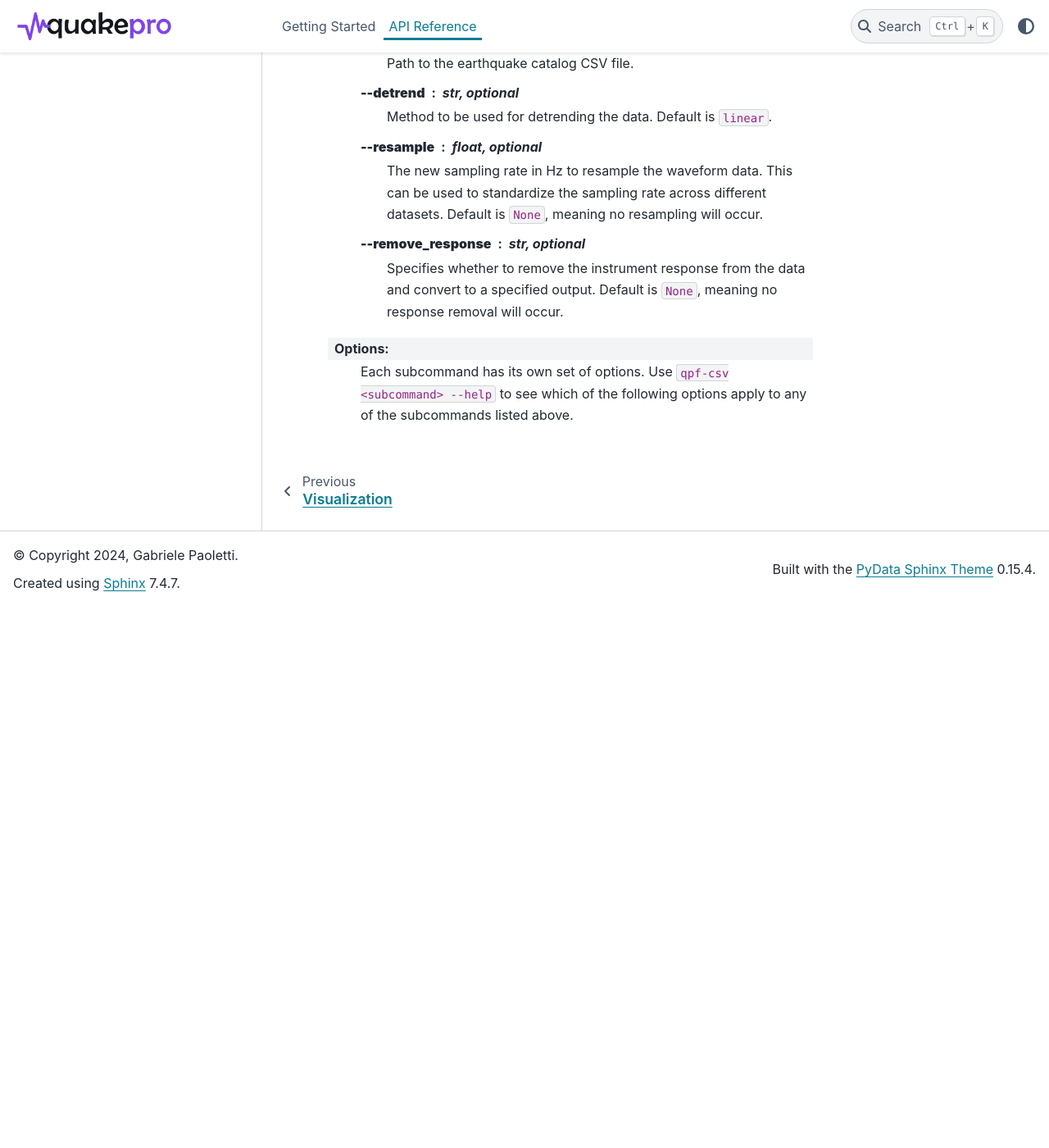
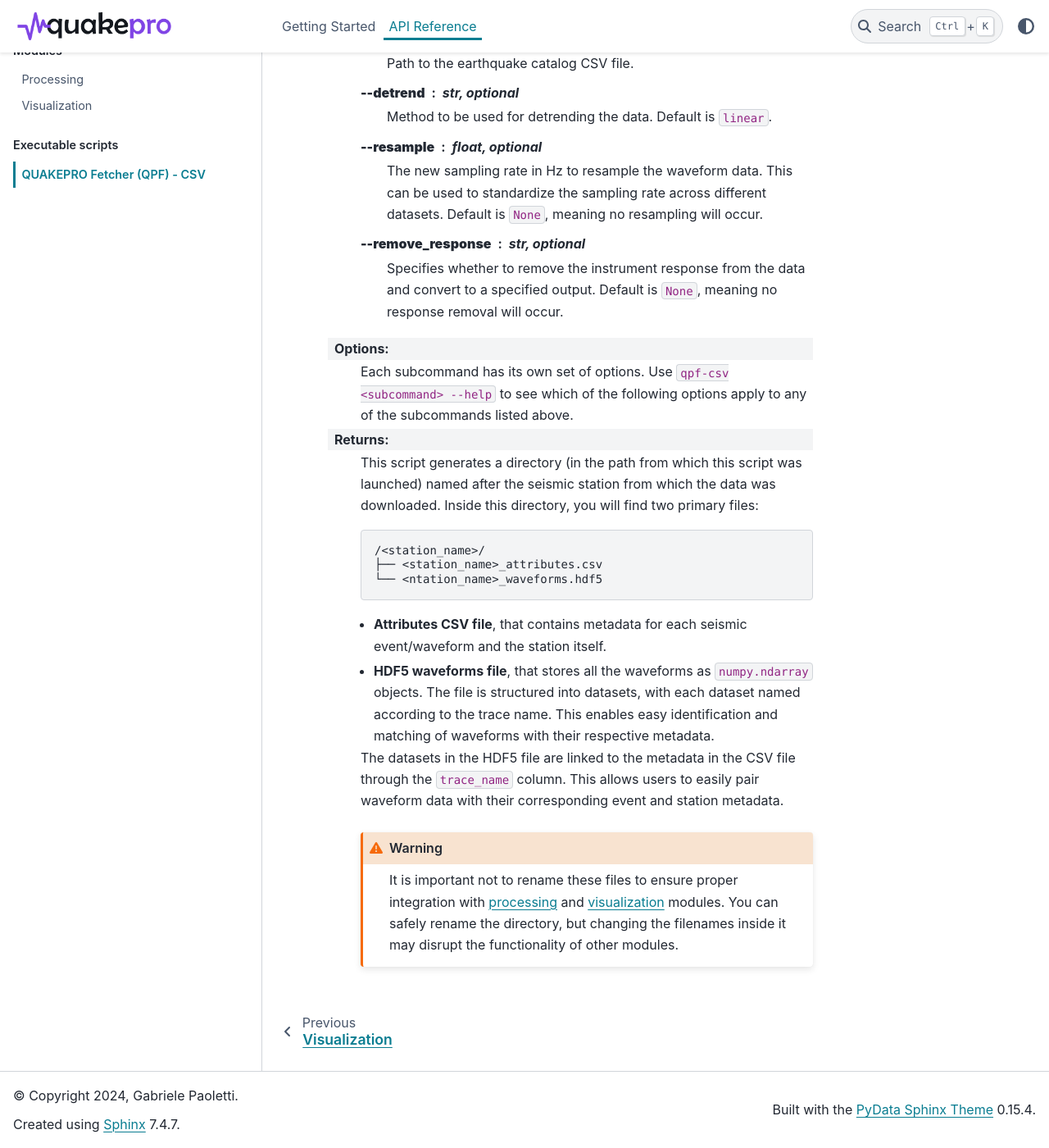
Before and after one commit to gabrielepaoletti/quakepro, a Sphinx documentation site: the page built from docs/source/documentation/scripts/fetcher_csv.rst, in a window 1280 px wide and 1400 px high, scrolled down 1334 px. Shown: the whole window at 82% size. Built offline with Sphinx 7.4.7 and the PyData theme 0.15.4, drawn with Linux system fonts in a browser that asks for light colours; before the commit the page ends 2075 px from its top, so only the background shows below that.

Commit message:
Updated docs

```diff
--- a/docs/source/documentation/scripts/fetcher_csv.rst
+++ b/docs/source/documentation/scripts/fetcher_csv.rst
@@ -50,3 +50,20 @@
 
     :Options:
         Each subcommand has its own set of options. Use ``qpf-csv <subcommand> --help`` to see which of the following options apply to any of the subcommands listed above.
+
+    :Returns:
+        This script generates a directory (in the path from which this script was launched) named after the seismic station from which the data was downloaded. Inside this directory, you will find two primary files:
+
+        .. code-block:: text
+
+            /<station_name>/
+            ├── <station_name>_attributes.csv
+            └── <ntation_name>_waveforms.hdf5
+
+        - **Attributes CSV file**, that contains metadata for each seismic event/waveform and the station itself.
+        - **HDF5 waveforms file**, that stores all the waveforms as ``numpy.ndarray`` objects. The file is structured into datasets, with each dataset named according to the trace name. This enables easy identification and matching of waveforms with their respective metadata.
+
+        The datasets in the HDF5 file are linked to the metadata in the CSV file through the ``trace_name`` column. This allows users to easily pair waveform data with their corresponding event and station metadata.
+
+        .. warning::
+            It is important not to rename these files to ensure proper integration with `processing <https://quakepro.readthedocs.io/en/latest/documentation/modules/processing.html>`_ and `visualization <https://quakepro.readthedocs.io/en/latest/documentation/modules/visualization.html>`_ modules. You can safely rename the directory, but changing the filenames inside it may disrupt the functionality of other modules.
```
